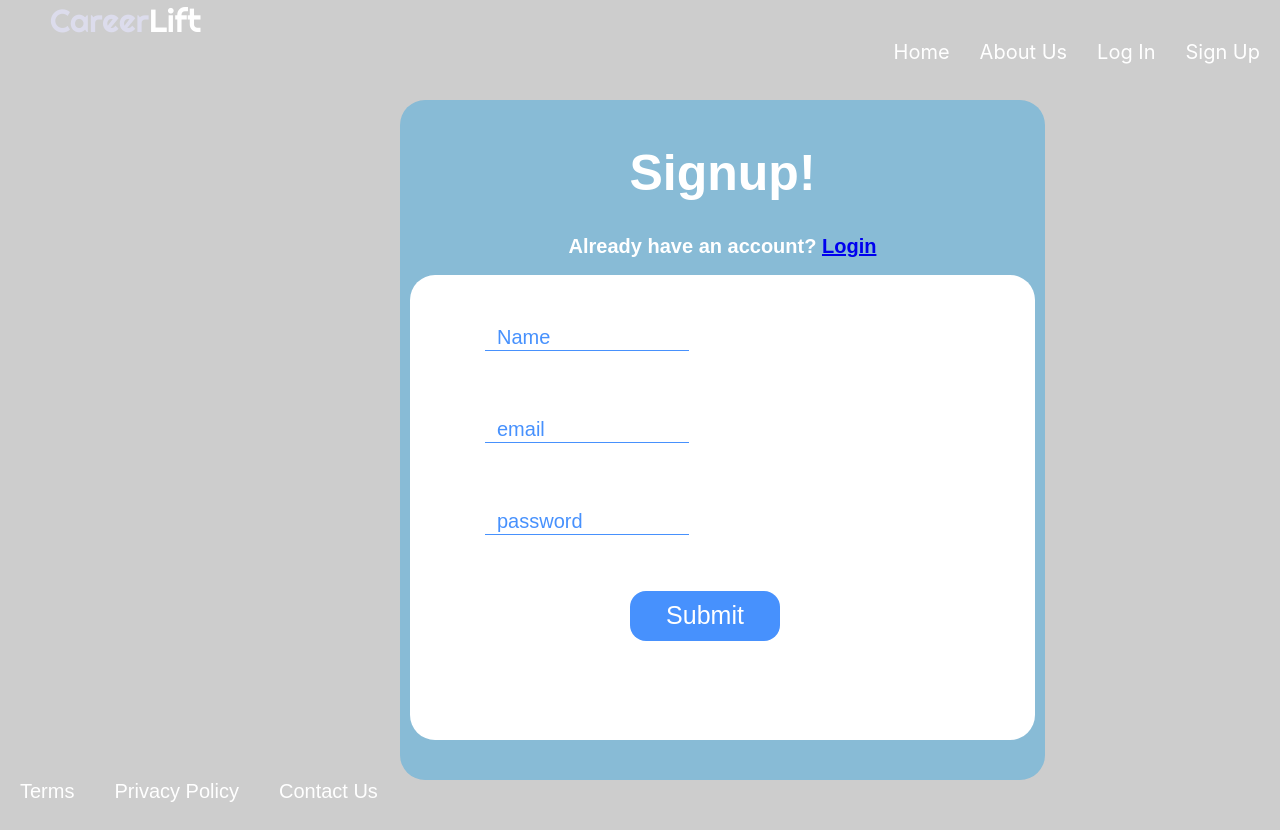
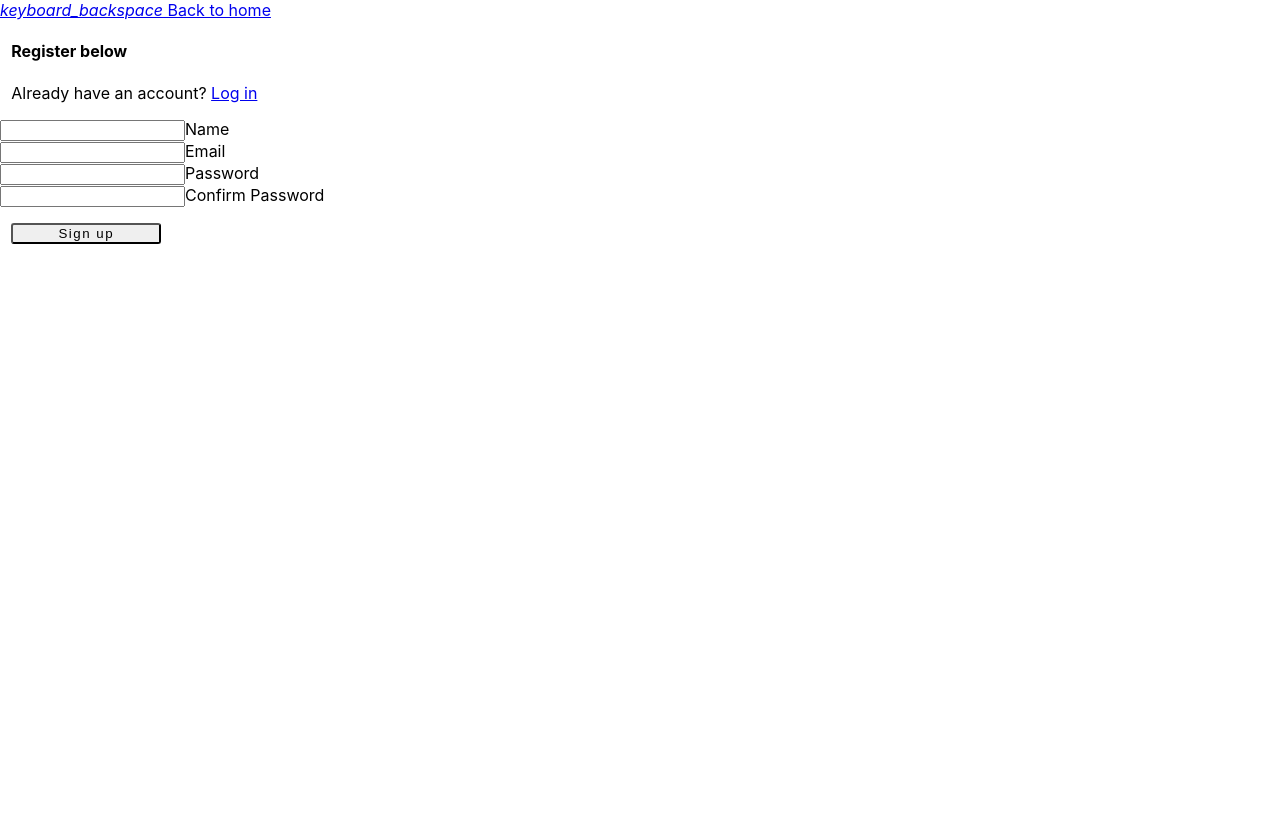
Before and after one commit to hollyjolly24/React-Heroku, a React (Create React App) app in the folder client/: page /Register in a window 1280 px wide. After the commit the page ends 800 px from the top, so only its background shows below. Built offline with nearby package versions, Linux system fonts and the light colour scheme.

Commit message:
Logout Functions

```diff
--- a/client/src/App.js
+++ b/client/src/App.js
@@ -34,7 +34,7 @@ if (localStorage.jwtToken) {
     // Logout user
     store.dispatch(logoutUser());
     // Redirect to login
-    window.location.href = "./login";
+    window.location.href = "./publicHome";
   }
 }
 
--- a/client/src/components/profileNavbar/profileNavbar.jsx
+++ b/client/src/components/profileNavbar/profileNavbar.jsx
@@ -39,14 +39,14 @@ class ProfileNavbar extends Component {
             <Link to='/aboutUs' className={navbarstyles.aboutUs} onclick={() => history.push("/aboutUs")}>
               About Us
             </Link>
-
-            <Link to='/login' className={navbarstyles.login} onclick={() => history.push("/login")}>
-              Log In
-            </Link>
-
-            <Link to='/' className={navbarstyles.signup} onclick={this.onLogoutClick}>
+            <button
+              style={{
+              }}
+              onClick={this.onLogoutClick}
+              className="btn btn-large waves-effect waves-light hoverable blue accent-3"
+            >
               Logout
-            </Link>
+            </button>
           </div>
             </div>
           </nav>
--- a/client/src/components/register/Register.jsx
+++ b/client/src/components/register/Register.jsx
@@ -4,9 +4,6 @@ import PropTypes from "prop-types";
 import { connect } from "react-redux";
 import { registerUser } from "../../actions/authActions";
 import classnames from "classnames";
-import signupStyles from "./signup.module.css";
-import Footer from "../footer/footer";
-import Navbar from "../navbar/Navbar";
 
 class Register extends Component {
   constructor() {
@@ -15,7 +12,7 @@ class Register extends Component {
       name: "",
       email: "",
       password: "",
-      authPassword: "",
+      password2: "",
       errors: {}
     };
   }
@@ -34,96 +31,117 @@ componentWillReceiveProps(nextProps) {
       });
     }
   }
+
   onChange = e => {
     this.setState({ [e.target.id]: e.target.value });
   };
+
   onSubmit = e => {
     e.preventDefault();
+
     const newUser = {
       name: this.state.name,
       email: this.state.email,
       password: this.state.password,
-      authPassword: this.state.authPassword
+      password2: this.state.password2
     };
+
     this.props.registerUser(newUser, this.props.history);
   };
+
   render() {
     const { errors } = this.state;
 
     return (
-
-  <div className={signupStyles.bGround}>
-    <Navbar/>
-    <div className={signupStyles.contactForm}>
-
-<h1 className={signupStyles.contactHeader}>
-  Signup!
-</h1>
-<h2 className={signupStyles.contactInfo}>
-  Already have an account? <Link to="/login">Login</Link>
-</h2>
-  <form noValidate onSubmit={this.onSubmit} className={signupStyles.contactFormBody}>
-      <p>
+      <div className="container">
+        <div className="row">
+          <div className="col s8 offset-s2">
+            <Link to="/" className="btn-flat waves-effect">
+              <i className="material-icons left">keyboard_backspace</i> Back to
+              home
+            </Link>
+            <div className="col s12" style={{ paddingLeft: "11.250px" }}>
+              <h4>
+                <b>Register</b> below
+              </h4>
+              <p className="grey-text text-darken-1">
+                Already have an account? <Link to="/login">Log in</Link>
+              </p>
+            </div>
+            <form noValidate onSubmit={this.onSubmit}>
+              <div className="input-field col s12">
                 <input
                   onChange={this.onChange}
                   value={this.state.name}
                   error={errors.name}
                   id="name"
                   type="text"
-            name="name"
-            placeholder="Name"
-            className={classnames(signupStyles.name,{invalid: errors.name})}
+                  className={classnames("", {
+                    invalid: errors.name
+                  })}
                 />
-          <label htmlFor="name"></label>
-          <span className={signupStyles.invalidName}>
-            {errors.name}
-          </span>
-      </p>
-
-      <p>
+                <label htmlFor="name">Name</label>
+                <span className="red-text">{errors.name}</span>
+              </div>
+              <div className="input-field col s12">
                 <input
                   onChange={this.onChange}
                   value={this.state.email}
                   error={errors.email}
                   id="email"
                   type="email"
-            name="email"
-            placeholder="email"
-            className={classnames(signupStyles.email,{invalid: errors.email})}
+                  className={classnames("", {
+                    invalid: errors.email
+                  })}
                 />
-          <label htmlFor="email"></label>
-          <span className={signupStyles.invalidEmail}>
-            {errors.email}
-          </span>
-      </p>
-
-      <p>
+                <label htmlFor="email">Email</label>
+                <span className="red-text">{errors.email}</span>
+              </div>
+              <div className="input-field col s12">
                 <input
                   onChange={this.onChange}
                   value={this.state.password}
                   error={errors.password}
                   id="password"
                   type="password"
-            name="password"
-            placeholder="password"
-            className={classnames(signupStyles.password,{invalid: errors.password})}
+                  className={classnames("", {
+                    invalid: errors.password
+                  })}
                 />
-          <label htmlFor="password"></label>
-          <span className={signupStyles.invalidPassword}>
-            {errors.password}
-          </span>
-      </p>
-
+                <label htmlFor="password">Password</label>
+                <span className="red-text">{errors.password}</span>
+              </div>
+              <div className="input-field col s12">
+                <input
+                  onChange={this.onChange}
+                  value={this.state.password2}
+                  error={errors.password2}
+                  id="password2"
+                  type="password"
+                  className={classnames("", {
+                    invalid: errors.password2
+                  })}
+                />
+                <label htmlFor="password2">Confirm Password</label>
+                <span className="red-text">{errors.password2}</span>
+              </div>
+              <div className="col s12" style={{ paddingLeft: "11.250px" }}>
                 <button
-        name="submit"
+                  style={{
+                    width: "150px",
+                    borderRadius: "3px",
+                    letterSpacing: "1.5px",
+                    marginTop: "1rem"
+                  }}
                   type="submit"
-        className={signupStyles.submitBtn}>
-          Submit
+                  className="btn btn-large waves-effect waves-light hoverable blue accent-3"
+                >
+                  Sign up
                 </button>
-
+              </div>
             </form>
           </div>
-  <Footer/>
+        </div>
       </div>
     );
   }
@@ -134,10 +152,12 @@ Register.propTypes = {
   auth: PropTypes.object.isRequired,
   errors: PropTypes.object.isRequired
 };
+
 const mapStateToProps = state => ({
   auth: state.auth,
   errors: state.errors
 });
+
 export default connect(
   mapStateToProps,
   { registerUser }
```
Also changed, not shown: 1 other file (tests, documents, lock files or other folders). Lines whose indentation alone changed are shown as unchanged.
